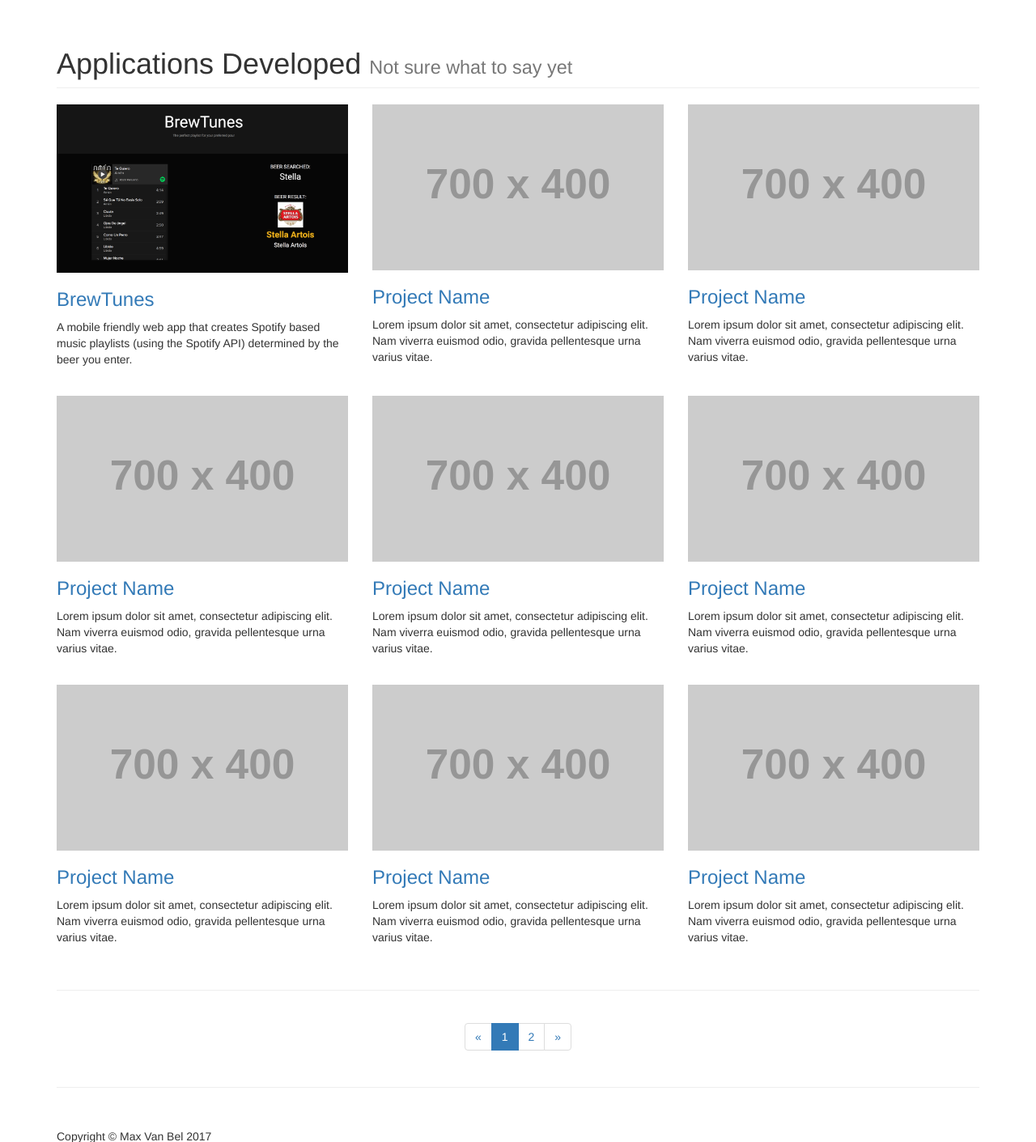
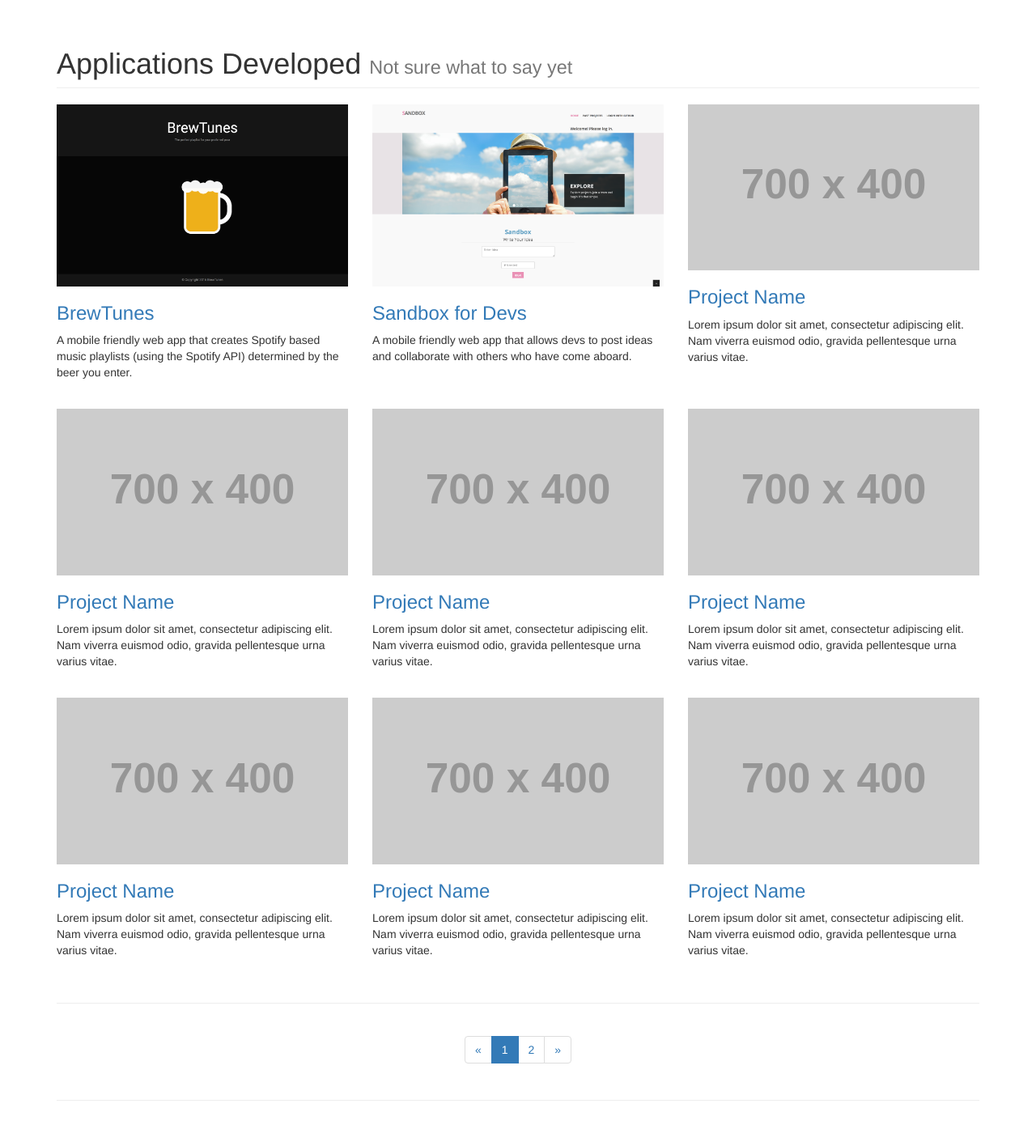
Before and after one commit to mdvb1001/dev-portfolio, a PHP site: page / in a window 1280 px wide. Shown: the part 51-1462 px from the top of the page at 81% size. Run offline with PHP 8.4, Linux system fonts and the light colour scheme; grey boxes labelled with a size stand in for pictures from a placeholder-image service; some libraries are stand-ins or nearby versions.

Commit message:
added pix and stuff

```diff
--- a/css/3-col-portfolio.css
+++ b/css/3-col-portfolio.css
@@ -15,3 +15,8 @@
 footer {
     margin: 50px 0;
 }
+
+#app-shot {
+    height: 205.7;
+    width: 360;
+}
--- a/index.html
+++ b/index.html
@@ -77,7 +77,7 @@
         <div class="row">
             <div class="col-md-4 portfolio-item">
                 <a href="https://brewtunes.herokuapp.com/">
-                    <img class="img-responsive" src="img/brew-tunes.jpg" alt="">
+                    <img class="img-responsive" src="img/brew-tunes2.jpg" alt="">
                 </a>
                 <h3>
                     <a href="#">BrewTunes</a>
@@ -86,13 +86,14 @@
                 playlists (using the Spotify API) determined by the beer you enter.</p>
             </div>
             <div class="col-md-4 portfolio-item">
-                <a href="#">
-                    <img class="img-responsive" src="http://placehold.it/700x400" alt="">
+                <a href="https://sandbox-for-devs.herokuapp.com/">
+                    <img class="img-responsive" src="img/sandbox.jpg" alt="">
                 </a>
                 <h3>
-                    <a href="#">Project Name</a>
+                    <a href="#">Sandbox for Devs</a>
                 </h3>
-                <p>Lorem ipsum dolor sit amet, consectetur adipiscing elit. Nam viverra euismod odio, gravida pellentesque urna varius vitae.</p>
+                <p>A mobile friendly web app that allows devs to post ideas and
+                collaborate with others who have come aboard.</p>
             </div>
             <div class="col-md-4 portfolio-item">
                 <a href="#">
```
Also changed, not shown: img/brew-tunes2.jpg (added), img/brew-tunes3.jpg (added), img/gif-tastic.jpg (added), img/sandbox.jpg.
